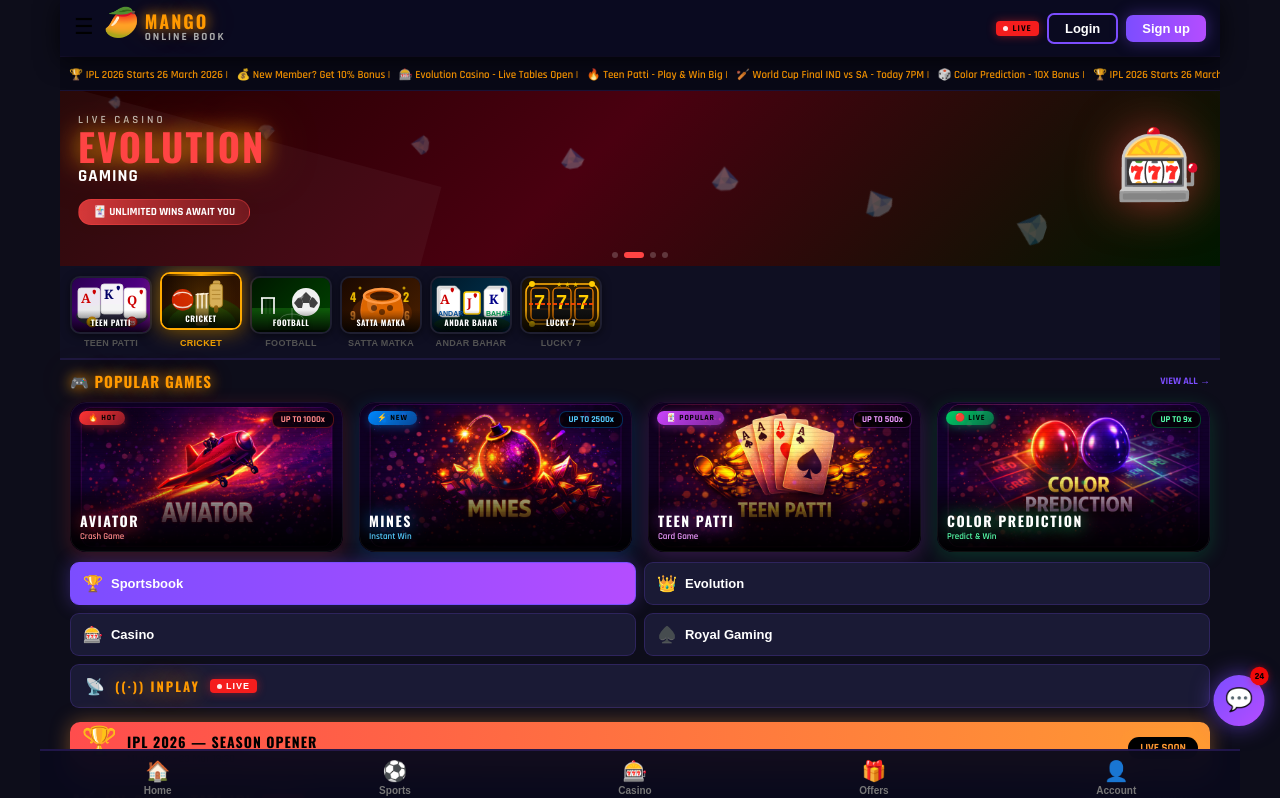
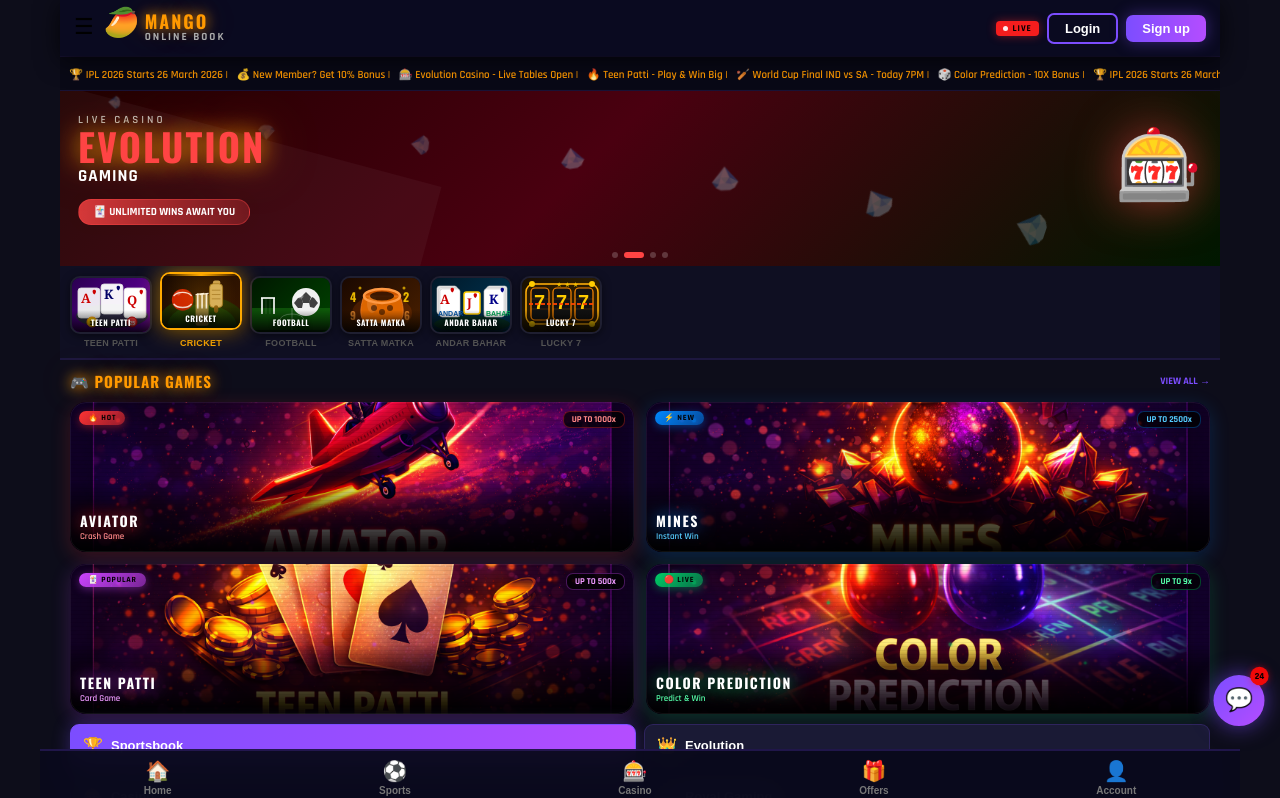
Before and after one commit to kaustubh2949/mango-website, a React (Vite) app: page / in a window 1280 px wide. Shown: the top 798 px of the page. Built offline with nearby package versions, Linux system fonts and the light colour scheme.

Commit message:
UI fixes and game card images update

```diff
--- a/src/App.jsx
+++ b/src/App.jsx
@@ -803,7 +803,6 @@
     <div onClick={()=>openWhatsApp(`Hello, I want to play ${card.label} on MangoPlay!`)} onMouseEnter={()=>setHovered(true)} onMouseLeave={()=>setHovered(false)}
       style={{ position:"relative", borderRadius:16, overflow:"hidden", height:150, cursor:"pointer", background: card.bg, animation:`cardEntrance 0.5s ease ${0.05+index*0.1}s both`, transform: hovered ? "translateY(-8px) scale(1.05)" : "translateY(0) scale(1)", boxShadow: hovered ? `0 18px 40px ${card.glow}66, 0 0 0 1.5px ${card.glow}` : `0 5px 20px ${card.glow}33`, transition:"transform 0.3s cubic-bezier(.2,.8,.3,1), box-shadow 0.3s ease" }}
     >
-      {/* Add the image element here */}
       <img src={card.img} className="game-img" alt={card.label} style={{ position: "absolute", width: "100%", height: "100%", objectFit: "cover", zIndex: 1 }} />
 
       <div style={{ position:"absolute", top:"15%", left:"25%", width:100, height:100, borderRadius:"50%", background:`radial-gradient(circle,${card.glow}55,transparent 70%)`, transform: hovered ? "scale(1.8)" : "scale(0.8)", opacity: hovered ? 0.9 : 0.35, transition:"transform 0.45s ease, opacity 0.45s ease", zIndex:2, pointerEvents:"none" }}/>
@@ -882,13 +881,17 @@
         {/* ═══ CATEGORY BAR ═══ */}
         <CategoryBar activeTab={activeTab} setActiveTab={setActiveTab} />
 
-        {/* ═══ GAME CARDS ═══ */}
+        {/* ═══ GAME CARDS - UPDATED WITH RESPONSIVE 2x2 GRID ═══ */}
         <div style={{ padding:"10px 10px 6px" }}>
           <div style={{ display:"flex", alignItems:"center", justifyContent:"space-between", marginBottom:10 }}>
             <span style={{ fontWeight:900, fontSize:15, color:"#f90", fontFamily:"'Oswald',sans-serif", letterSpacing:1, animation:"glow 2.5s infinite" }}>🎮 POPULAR GAMES</span>
             <span style={{ fontSize:10, color:"#7c4dff", fontWeight:700, cursor:"pointer" }} onClick={()=>openWhatsApp("Hello, I want to explore all games on MangoPlay!")}>VIEW ALL →</span>
           </div>
-          <div style={{ display:"grid", gridTemplateColumns:"repeat(auto-fit, minmax(250px, 1fr))", gap:"16px" }}>
+          <div style={{
+            display: "grid",
+            gridTemplateColumns: "repeat(2, 1fr)",
+            gap: "12px"
+          }}>
             {GAME_CARDS.map((card,i) => <GameCard key={card.label} card={card} index={i} />)}
           </div>
         </div>
```
